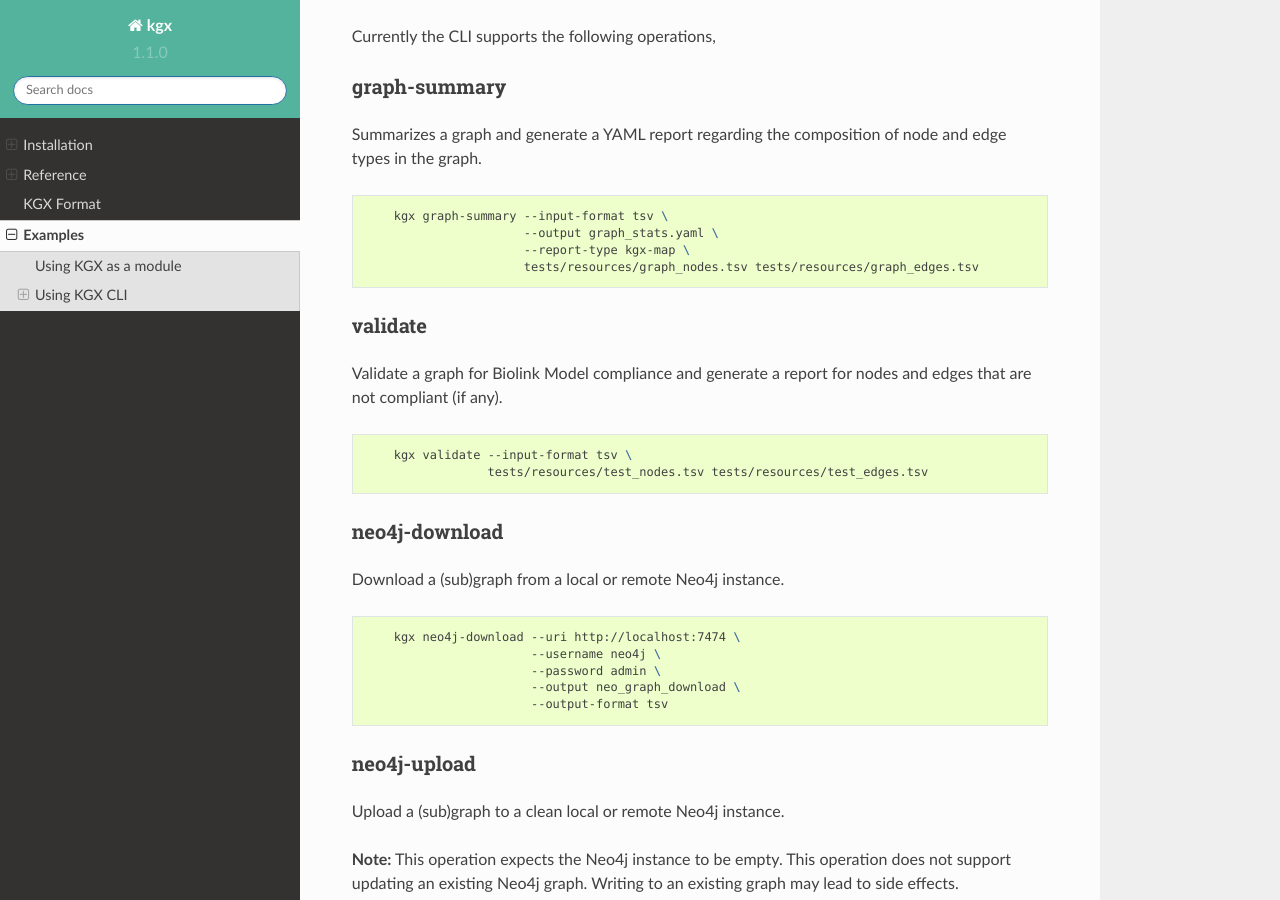
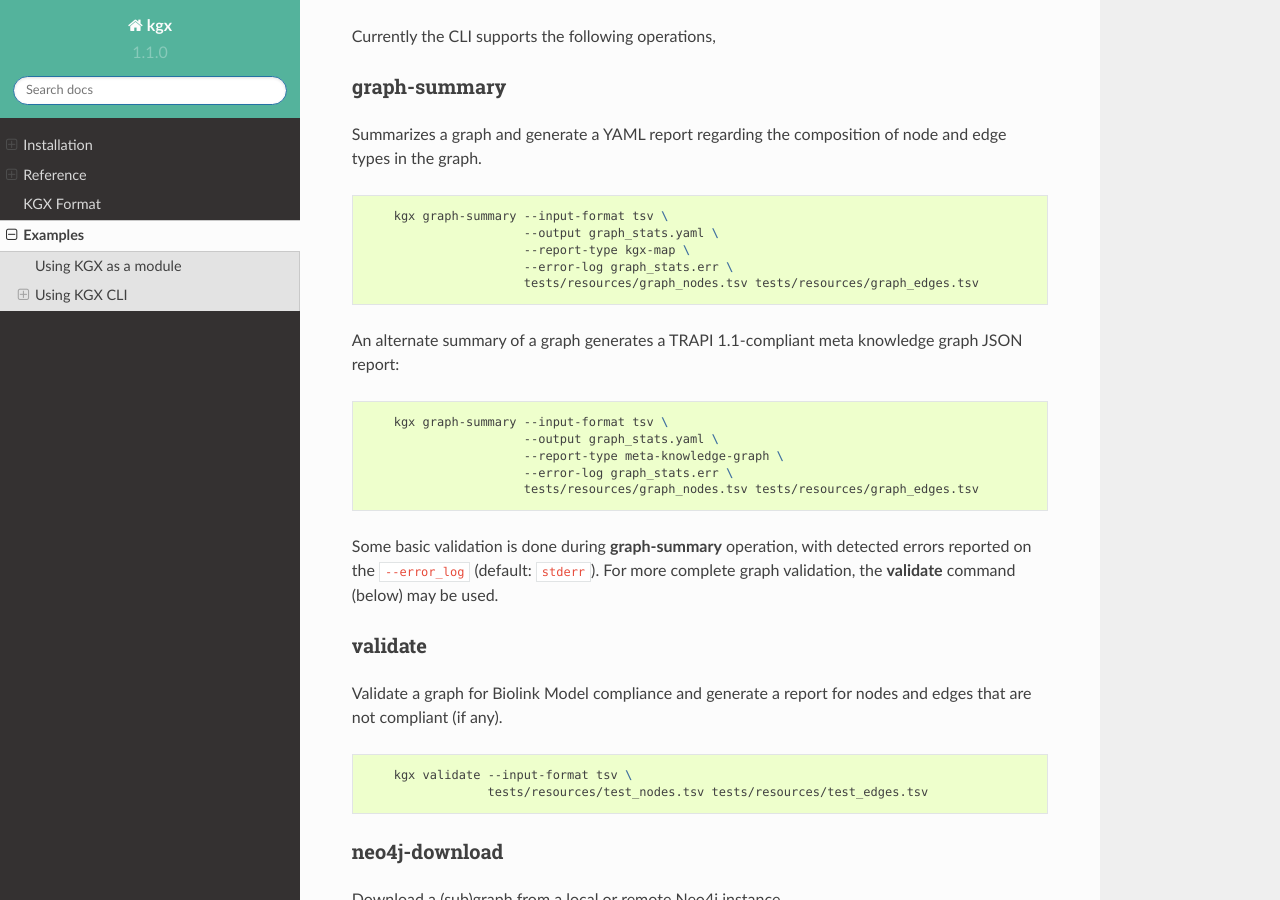
Before and after one commit to biolink/kgx, a Sphinx documentation site: the page built from docs/examples.md, in a window 1280 px wide and 900 px high, scrolled down 539 px. Built offline with Sphinx 7.4.7 and the Read the Docs theme 2.0.0, drawn with Linux system fonts in a browser that asks for light colours; pages that are not in the unit, such as notebooks, are missing from menus.

Commit message:
Updated the examples.md transformer.md documents to reflect the operational changes in this  PR.

````diff
--- a/docs/examples.md
+++ b/docs/examples.md
@@ -22,16 +22,27 @@ Currently the CLI supports the following operations,
 
 ### graph-summary
 
-Summarizes a graph and generate a YAML report regarding the composition of node
-and edge types in the graph.
+Summarizes a graph and generate a YAML report regarding the composition of node and edge types in the graph.
 
 ```bash
     kgx graph-summary --input-format tsv \
                       --output graph_stats.yaml \
                       --report-type kgx-map \
+                      --error-log graph_stats.err \
                       tests/resources/graph_nodes.tsv tests/resources/graph_edges.tsv
 ```
 
+An alternate summary of a graph generates a TRAPI 1.1-compliant meta knowledge graph JSON report:
+
+```bash
+    kgx graph-summary --input-format tsv \
+                      --output graph_stats.yaml \
+                      --report-type meta-knowledge-graph \
+                      --error-log graph_stats.err \
+                      tests/resources/graph_nodes.tsv tests/resources/graph_edges.tsv
+```
+
+Some basic validation is done during **graph-summary** operation, with detected errors reported on the `--error_log` (default: `stderr`).  For more complete graph validation,  the **validate** command (below) may be used.
 
 ### validate
 
@@ -93,7 +104,6 @@ A sample of the merge configuration can be found [here](https://github.com/NCATS
     kgx transform --transform-config transform.yaml
 ```
 
-
 ### merge
 
 Merge two (or more) graphs as defined by a YAML merge configuration.
````
Also changed, not shown: docs/reference/transformer.md (+3 -3 lines).
